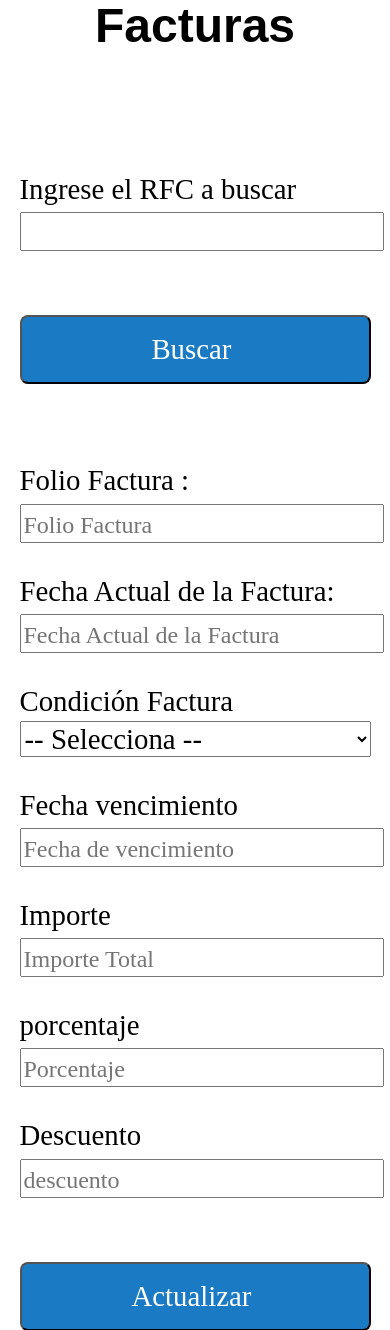
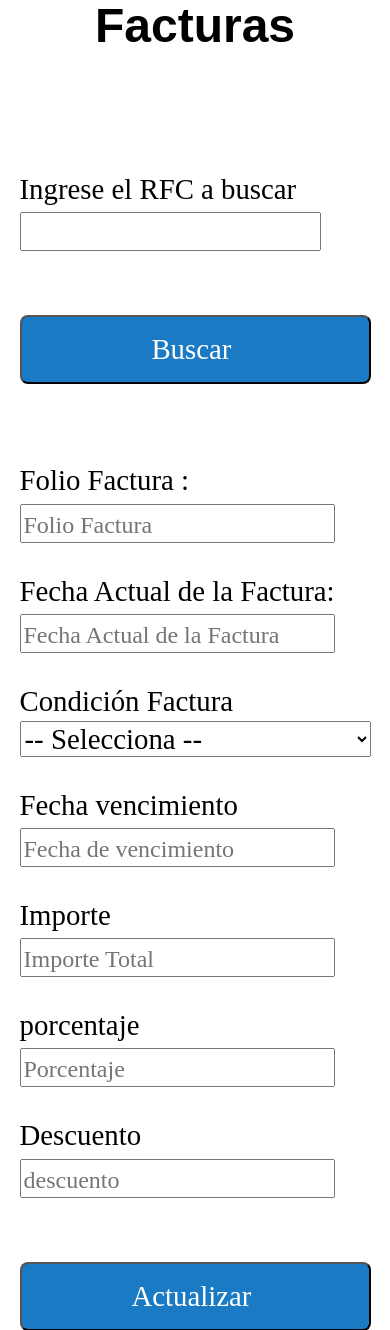
Before and after one commit to Cristian874/sistemaFactura, a PHP site: page /facturas/buscarF.html in a window 390 px wide. Shown: the part 264-1594 px from the top of the page. Run offline with PHP 8.4, Linux system fonts and the light colour scheme.

Commit message:
Update app.css

```diff
--- a/FACTURA/css/app.css
+++ b/FACTURA/css/app.css
@@ -146,6 +146,11 @@ img {
 select {
   font-size: 1.8rem;
 }
+@media(max-width:768px){
+  .opcion input{
+    width: 90%;
+  }
+}
 textarea {
   font-size: 1.5rem;
   margin-top: -1rem;
```
